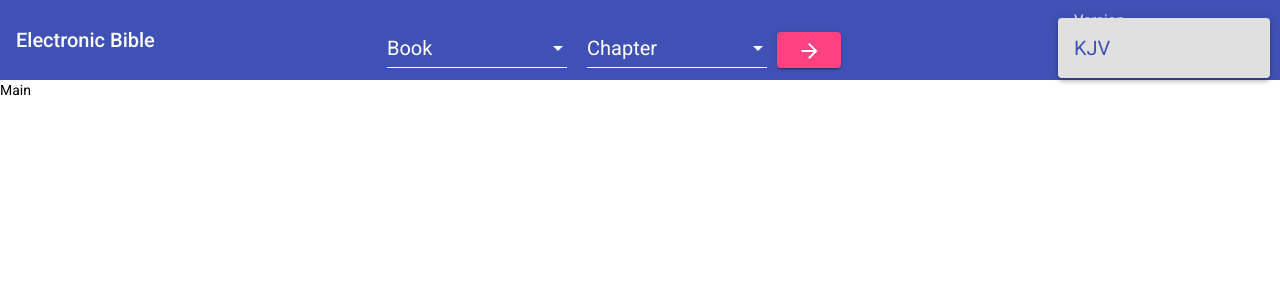
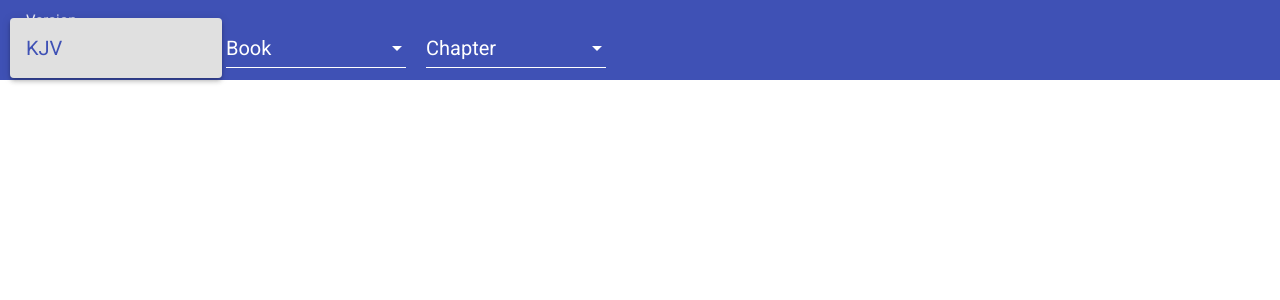
Before and after one commit to Cable-Billing/Electronic-Bible, an Angular app: page / in a window 1280 px wide. Both pictures are taken after a click on the element "KJV". Shown: the top 300 px of the page. Built offline with nearby package versions, Linux system fonts and the light colour scheme.

Commit message:
Can now read from the KJV

```diff
--- a/src/app/app.component.css
+++ b/src/app/app.component.css
@@ -20,3 +20,17 @@ mat-form-field {
 mat-toolbar {
     height: 80px;
 }
+
+h1 {
+    margin-top: 2vh;
+    width: 100%;
+    text-align: center;
+    font-weight: 900;
+    font-size: 32pt;
+}
+
+.verses {
+    margin-top: 1vh;
+    margin-left: 50px;
+    margin-right: 50px;
+}
--- a/src/app/app.component.html
+++ b/src/app/app.component.html
@@ -1,7 +1,12 @@
 <mat-toolbar color="primary">
-    <span>Electronic Bible</span>
-    <span class="fill-remaining-space"></span>
     <span>
+      <mat-form-field>
+        <mat-label>Version</mat-label>
+        <mat-select [formControl]="versionControl">
+          <mat-option [value]="'kjv'">KJV</mat-option>
+          <!-- <mat-option [value]="'esv'">ESV</mat-option> -->
+        </mat-select>
+      </mat-form-field>
       <mat-form-field>
         <mat-label>Book</mat-label>
         <mat-select [formControl]="bookControl">
@@ -18,23 +23,16 @@
           </mat-option>
         </mat-select>
       </mat-form-field>
-      <button mat-raised-button color="accent">
-        <mat-icon>arrow_forward</mat-icon>
-      </button>
     </span>
-    <span class="fill-remaining-space"></span>
-    <span>
-      <mat-form-field>
-        <mat-label>Version</mat-label>
-        <mat-select [formControl]="versionControl">
-          <mat-option [value]="'kjv'">KJV</mat-option>
-          <!-- <mat-option [value]="'esv'">ESV</mat-option> -->
-        </mat-select>
-      </mat-form-field>
-    </span>
-
 </mat-toolbar>
 
-<div class="main">
-  Main
-</div>
+<ng-container *ngIf="chapterLoaded">
+  <div class="main">
+    <h1>{{ bookControl.value }} Chapter {{ chapterData.chapter }}</h1>
+    <div class="verses">
+      <p *ngFor="let verse of chapterData.verses">
+        <b>{{ chapterData.chapter }}:{{ verse.verse }}</b> {{ verse.text }}
+      </p>
+    </div>
+  </div>
+</ng-container>
--- a/src/app/app.component.ts
+++ b/src/app/app.component.ts
@@ -13,6 +13,8 @@ export class AppComponent implements OnInit {
   public bookControl: FormControl = new FormControl('');
   public chapterControl: FormControl = new FormControl('');
   public versionControl: FormControl = new FormControl('');
+  public chapterLoaded: boolean = false;
+  public chapterData: any;
 
   constructor(private readJson: ReadJsonService) {}
 
@@ -26,8 +28,16 @@ export class AppComponent implements OnInit {
       this.readJson.getChapters(this.versionControl.value, value).subscribe(data => {
         this.chapters = data.chapters;
         this.chapterControl.setValue("");
+        this.chapterLoaded = false;
       });
     });
+
+    this.chapterControl.valueChanges.subscribe(value => {
+      if (value !== "") {
+        this.chapterLoaded = true;
+        this.chapterData = this.chapters[value - 1];
+        console.log(this.chapterData);
+      }
+    });
   }
-
 }
```
